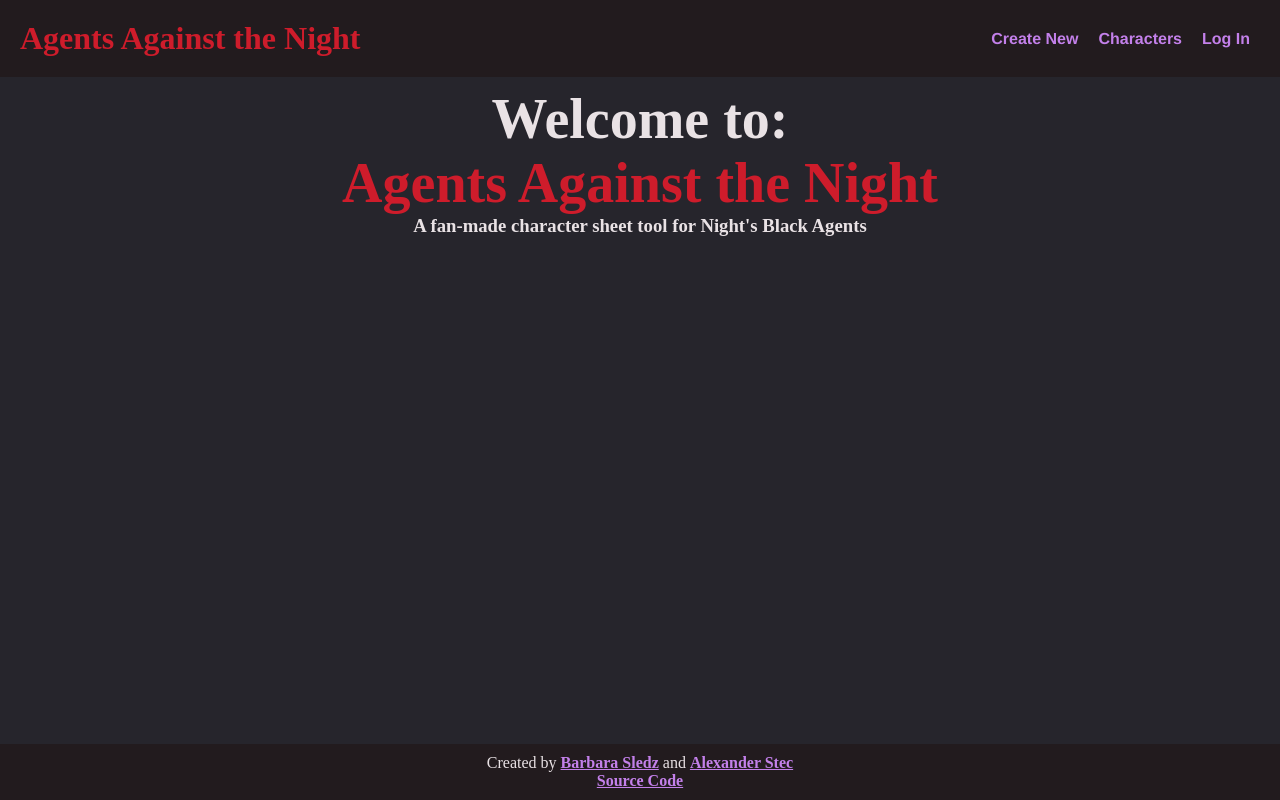
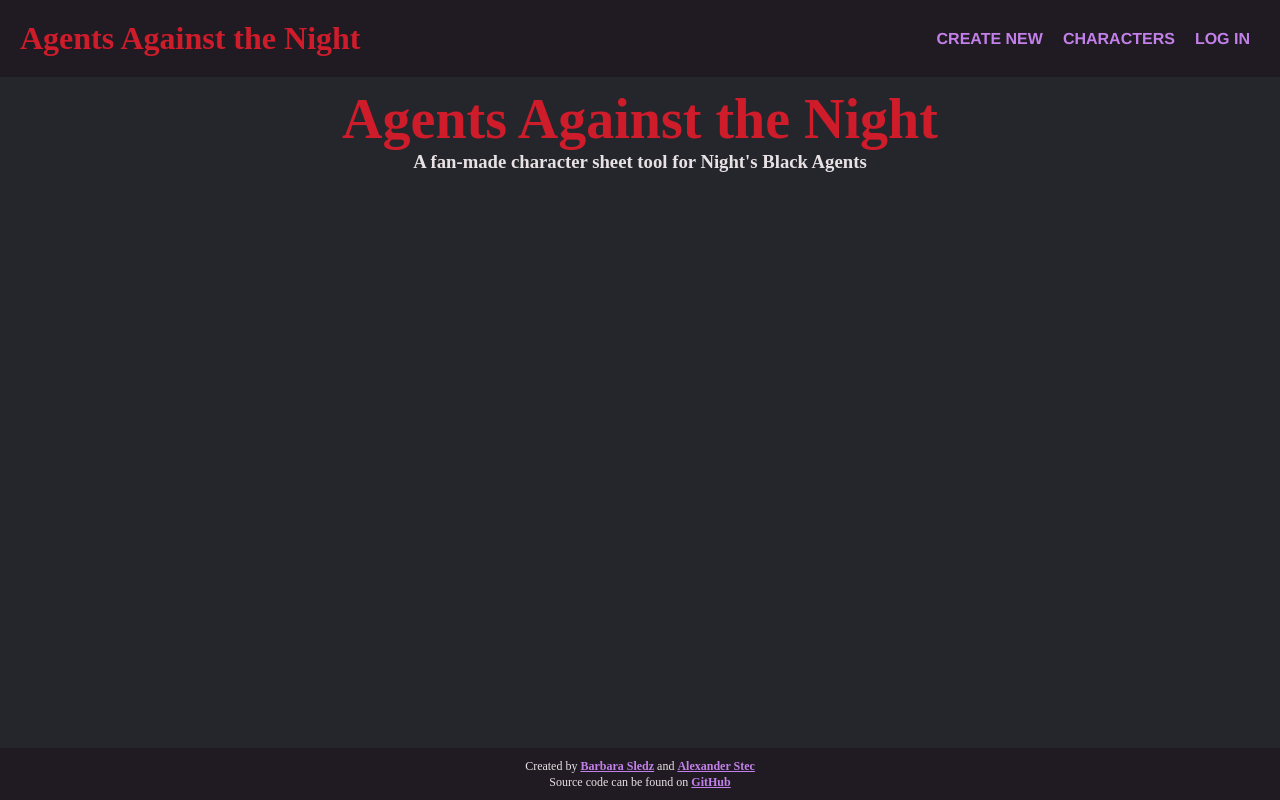
Before and after one commit to barbarasledz/agents-against-the-night-on-hiatus, a Vue app: page / in a window 1280 px wide. Built offline with nearby package versions, Linux system fonts and the light colour scheme; a web font is replaced by a local one.

Commit message:
minor visual improvements

```diff
--- a/src/assets/css/style.css
+++ b/src/assets/css/style.css
@@ -1,11 +1,14 @@
 /* For global styling of the app */
 @import url('https://fonts.googleapis.com/css2?family=Rubik+Distressed&display=swap');
+
 * {
     box-sizing: border-box;
     margin: 0;
     padding: 0;
 }
-html, body {
+
+html,
+body {
     height: 100%;
     width: 100%;
 }
@@ -19,9 +22,11 @@
     color: var(--purple);
 }
 
- h1, h2, h3 {
+h1,
+h2,
+h3 {
     font-family: 'Times New Roman', Times, serif;
- }
+}
 
 #app {
     font-family: Avenir, Helvetica, Arial, sans-serif;
@@ -57,9 +62,17 @@
     width: 100%;
     background-color: var(--black);
     font-family: 'Times New Roman', Times, serif;
+    font-size: 0.75rem;
+    line-height: 1rem;
 }
 
 .appname {
     font-family: 'Rubik Distressed', cursive;
     color: var(--red);
 }
+
+@media screen and (min-width:500px) {
+    .hide-on-desktop {
+        display: none;
+    }
+}
--- a/src/assets/css/variables.css
+++ b/src/assets/css/variables.css
@@ -3,7 +3,7 @@
     --blue: hsl(198, 63%, 38%);
     --purple: hsl(278, 72%, 71%);
     --grey: hsl(225, 3%, 75%);
-    --darkgrey: hsl(245, 9%, 16%);
-    --black: hsl(334, 12%, 12%);
+    --darkgrey: hsl(235, 9%, 16%);
+    --black: hsl(285, 12%, 12%);
     --white: hsl(334, 12%, 90%);
 }
--- a/src/components/FooterBar.vue
+++ b/src/components/FooterBar.vue
@@ -5,7 +5,7 @@
                 Created by <a href="">Barbara Sledz</a> and <a href="">Alexander Stec</a>
             </li>
             <li>
-                <a href="https://github.com/barbarasledz/agents-against-the-night">Source Code</a>
+                Source code can be found on <a href="https://github.com/barbarasledz/agents-against-the-night">GitHub</a>
             </li>
         </ul>
     </footer>
--- a/src/components/NavBar.vue
+++ b/src/components/NavBar.vue
@@ -3,7 +3,9 @@
         <nav>
             <div id="navbar-brand">
                 <!-- Add logo/image here? -->
-                <a><h1 class="appname">Agents Against the Night</h1></a>
+                <a>
+                    <h1 class="appname">Agents Against <br class="hide-on-desktop" /> the Night</h1>
+                </a>
             </div>
             <ul id="navbar-links">
                 <a>
@@ -29,38 +31,50 @@
 <style scoped>
 /* Mobile + General styling */
 h1 {
-    color: var(--red);
+    font-size: 2rem;
 }
+
 a {
     font-weight: bold;
     color: var(--purple);
 }
+
 ul {
     list-style: none;
 }
+
 #navbar-links li {
     margin: 10px;
     height: 100%;
+    text-transform: uppercase;
 }
+
 nav a.router-link-exact-active {
     color: var(--blue);
 }
 
+.appname {
+    font-family: 'Times New Roman', Times, serif;
+}
+
 /* Desktop styling */
-@media screen and (min-width:500px)  {
+@media screen and (min-width:500px) {
     h1 {
         font-size: 2rem;
     }
+
     nav {
         flex-flow: row nowrap;
         justify-content: space-between;
         align-items: center;
     }
+
     #navbar-links {
         display: flex;
         flex-flow: row nowrap;
         justify-content: flex-end;
     }
+
     #navbar-links li {
         margin: 0px 10px;
     }
--- a/src/components/WelcomeMsg.vue
+++ b/src/components/WelcomeMsg.vue
@@ -1,7 +1,6 @@
 <template>
   <div class="hello">
-    <h1>Welcome to:<br />
-      <span class="appname">Agents Against the Night</span></h1>
+    <h1><span class="appname">Agents Against<br class="hide-on-desktop" /> the Night</span></h1>
     <h3>A fan-made character sheet tool for Night's Black Agents</h3>
     <br>
   </div>
@@ -15,7 +14,9 @@
 
   <!-- Add "scoped" attribute to limit CSS to this component only -->
 <style scoped>
-
+h1 {
+    font-size: 2rem;
+  }
 ul {
   list-style-type: none;
   padding: 0;
```
Lines whose indentation alone changed are shown as unchanged.
